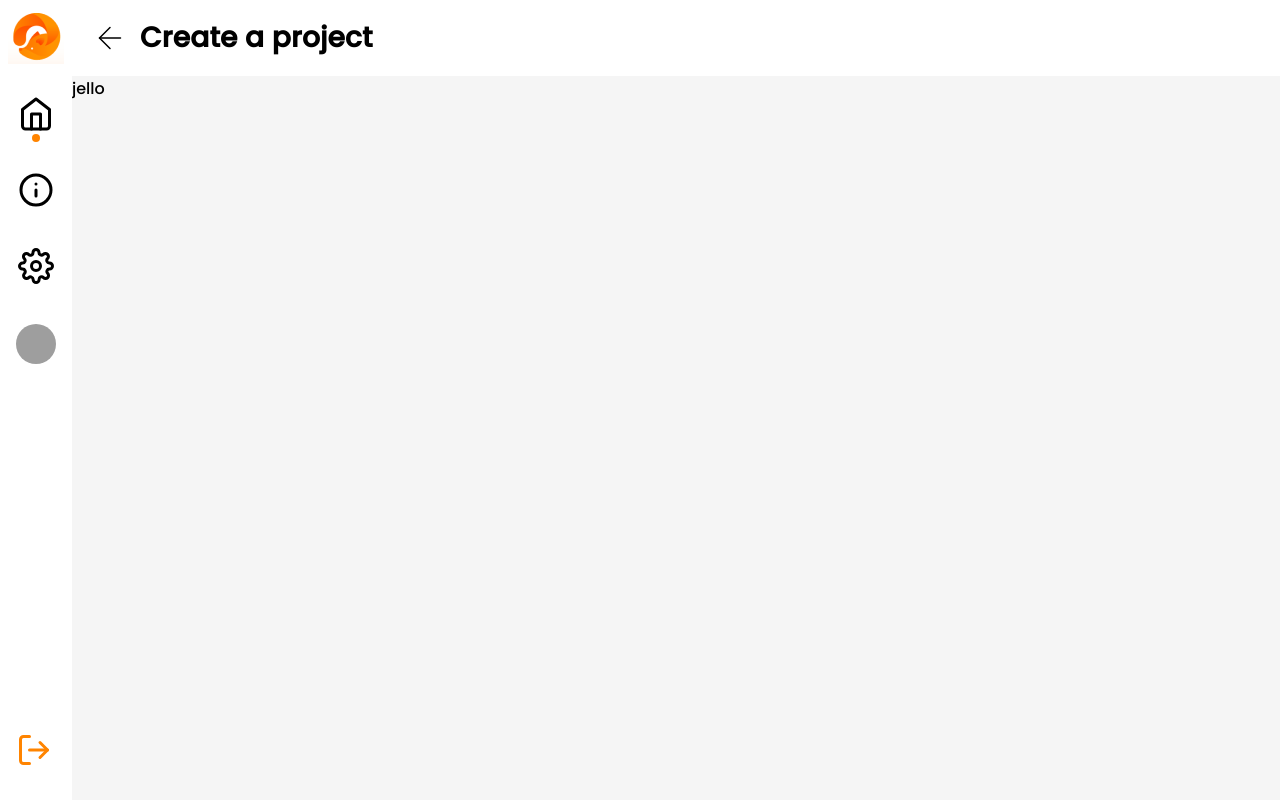
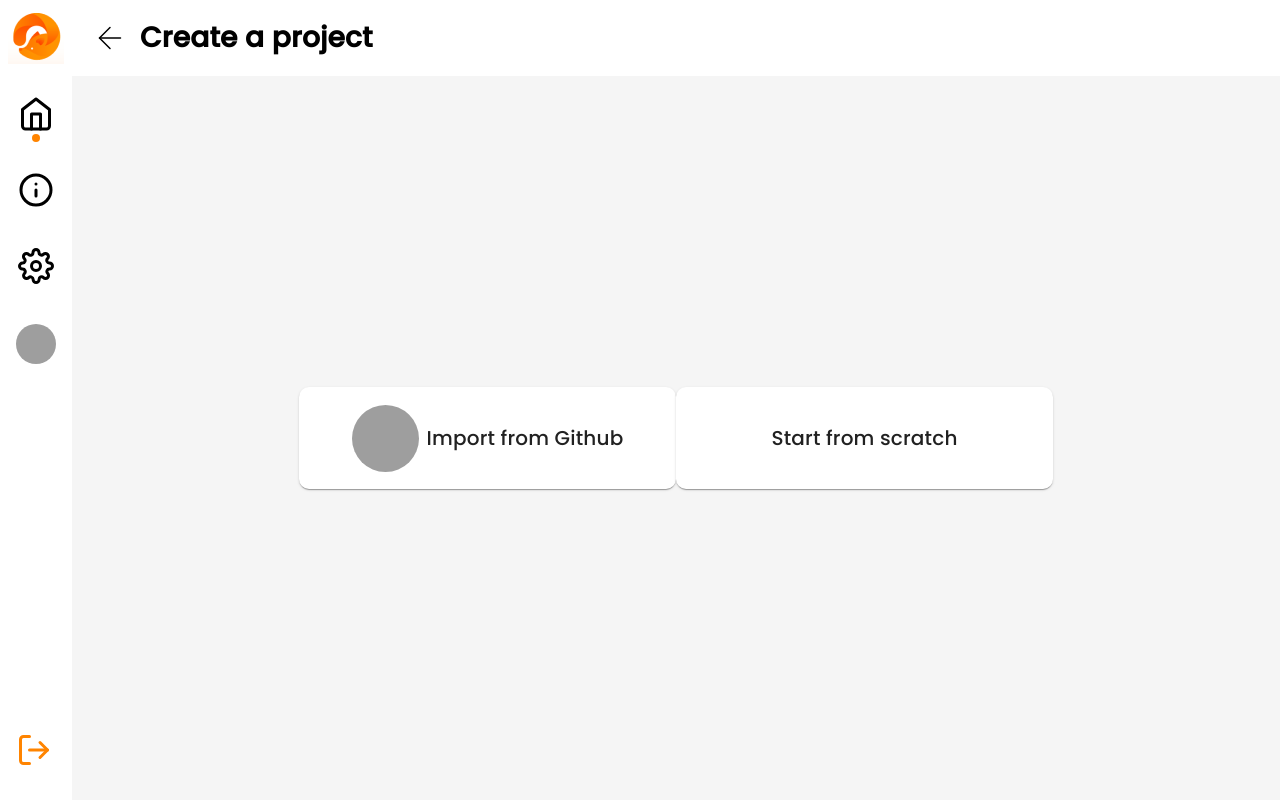
Before and after one commit to avinash-vk/promanage, a React (Create React App) app in the folder client/: page /project/create in a window 1280 px wide. Built offline with nearby package versions, Linux system fonts and the light colour scheme; grey boxes are pictures that could not be loaded; the HTML template or start-up script is replaced by a standard one.

Commit message:
added the buttons

```diff
--- /dev/null
+++ b/client/src/components/ActionButton.js
@@ -0,0 +1,32 @@
+import React from 'react'
+import { Card } from '@material-ui/core';
+import { makeStyles } from '@material-ui/styles';
+
+const useStyles = makeStyles(()=>({
+    root: {
+        height:100,
+        width:375,
+        display:'flex',
+        alignItems:'center',
+        justifyContent:'center',
+        borderRadius:10,
+        border:"1px solid transparent",
+        '&:hover':{
+            cursor:'pointer',
+            border:"1px solid #FF8400"
+        }
+    }
+}))
+
+const ActionButton = ({children}) => {
+    const classes = useStyles();
+    return (
+        <Card
+            className={classes.root}
+        >
+            {children}
+        </Card>
+    )
+}
+
+export default ActionButton;
--- a/client/src/pages/CreateProject.js
+++ b/client/src/pages/CreateProject.js
@@ -1,12 +1,55 @@
 import React from 'react'
 import { Header } from "../components/Header";
+import ActionButton from "../components/ActionButton";
+import { Typography, Avatar } from '@material-ui/core';
+import { makeStyles } from '@material-ui/core/styles';
 
+const useCreateProjectStyles = makeStyles(()=>({
+    root:{
+        display:"flex",
+        flexGrow:1,
+        flexDirection:"column"
+    },
+    contentContainer:{
+        display:"flex",
+        flex:1,
+        alignItems:"center",
+        justifyContent:"center"
+    },
+    content:{
+        display:"flex",
+        flexDirection:"row"
+    },
+    text:{
+        fontFamily:"Poppins",
+        fontWeight:500,
+        fontSize:20
+    },
+    logo: {
+        height:67,
+        width:67,
+        marginRight:8
+    }
+}))
 const CreateProject = () => {
+    const classes = useCreateProjectStyles();
     return (
-        <div style={{display:"flex",flexGrow:1,flexDirection:"column"}}>
+        <div className={classes.root}>
             <Header title="Create a project" />
-            <div>
-                jello
+            <div className={classes.contentContainer}>
+                <div className={classes.content}>
+                    <ActionButton>
+                        <Avatar src="https://github.githubassets.com/images/modules/logos_page/GitHub-Mark.png" className={classes.logo} />
+                        <Typography className={classes.text}>
+                            Import from Github
+                        </Typography>
+                    </ActionButton>
+                    <ActionButton>
+                        <Typography className={classes.text}>
+                            Start from scratch
+                        </Typography>
+                    </ActionButton>
+                </div>
             </div>
         </div>
     )
```
